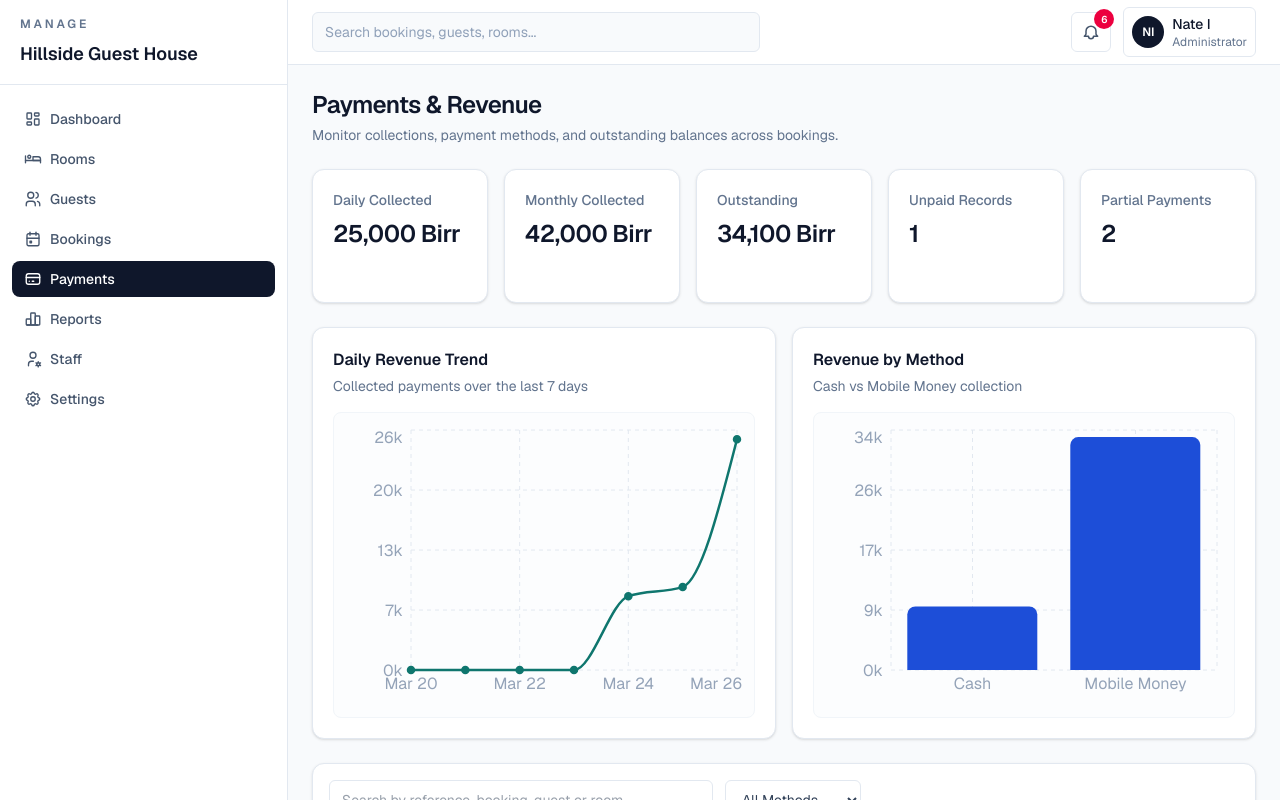
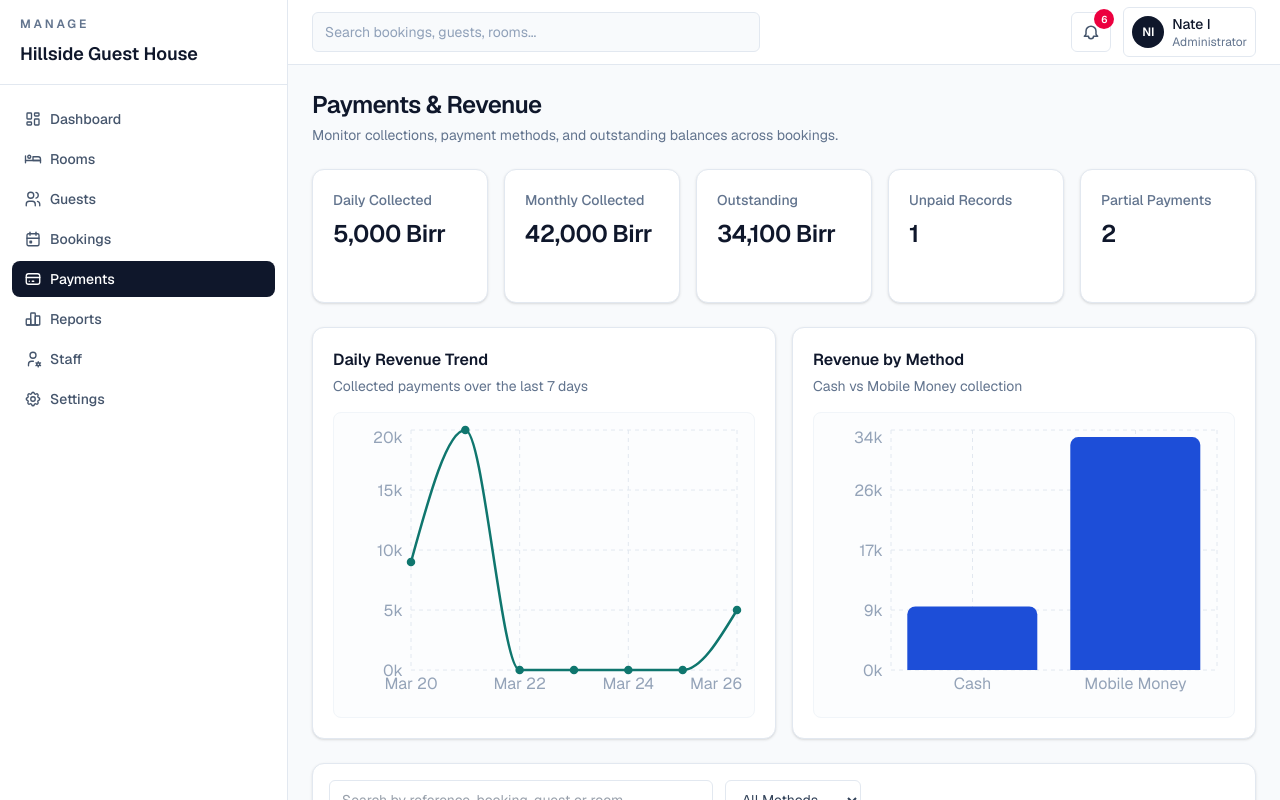
Before and after one commit to Nate-Workspace/pension-management, a Next.js app: page /payments in a window 1280 px wide. Shown: the top 800 px of the page. Built offline with nearby package versions, Linux system fonts and the light colour scheme.

Commit message:
fix: accurate payment calculations

```diff
--- a/components/dashboard/dashboard-overview.tsx
+++ b/components/dashboard/dashboard-overview.tsx
@@ -14,7 +14,7 @@ import {
   YAxis,
 } from "recharts";
 
-import { bookings, guests, payments, rooms } from "@/data";
+import { bookings, guests, rooms } from "@/data";
 import type { BookingStatus, Room } from "@/data";
 import { ChartWrapper, DataTable, MetricCard, StatusBadge } from "@/components/ui";
 
@@ -167,23 +167,23 @@ export function DashboardOverview() {
   const guestById = useMemo(() => new Map(guests.map((guest) => [guest.id, guest])), []);
 
   const metrics = useMemo(() => {
+    const activeBookings = bookings.filter((booking) => booking.status !== "cancelled");
     const totalRooms = rooms.length;
     const occupiedRooms = rooms.filter((room) => room.status === "occupied").length;
     const availableRooms = rooms.filter((room) => room.status === "available").length;
     const cleaningRooms = rooms.filter((room) => room.status === "cleaning").length;
 
-    const todayRevenue = payments
-      .filter((payment) => payment.paidAt?.slice(0, 10) === OPERATION_DATE)
-      .reduce((sum, payment) => sum + payment.amount, 0);
+    const todayRevenue = activeBookings
+      .filter((booking) => booking.createdAt.slice(0, 10) === OPERATION_DATE)
+      .reduce((sum, booking) => sum + booking.paidAmount, 0);
 
     const monthPrefix = OPERATION_DATE.slice(0, 7);
 
-    const monthlyRevenue = payments
-      .filter((payment) => payment.paidAt?.startsWith(monthPrefix))
-      .reduce((sum, payment) => sum + payment.amount, 0);
+    const monthlyRevenue = activeBookings
+      .filter((booking) => booking.createdAt.startsWith(monthPrefix))
+      .reduce((sum, booking) => sum + booking.paidAmount, 0);
 
-    const outstandingPayments = bookings
-      .filter((booking) => booking.status !== "cancelled")
+    const outstandingPayments = activeBookings
       .reduce((sum, booking) => sum + booking.remainingAmount, 0);
 
     return {
@@ -215,9 +215,9 @@ export function DashboardOverview() {
   const revenueSeries = useMemo<RevenuePoint[]>(() => {
     return Array.from({ length: 7 }, (_, index) => {
       const day = addDays(OPERATION_DATE, index - 6);
-      const revenue = payments
-        .filter((payment) => payment.paidAt?.slice(0, 10) === day)
-        .reduce((sum, payment) => sum + payment.amount, 0);
+      const revenue = bookings
+        .filter((booking) => booking.status !== "cancelled" && booking.createdAt.slice(0, 10) === day)
+        .reduce((sum, booking) => sum + booking.paidAmount, 0);
 
       return {
         label: dateLabel(day),
--- a/components/payments/payments-management.tsx
+++ b/components/payments/payments-management.tsx
@@ -145,17 +145,21 @@ export function PaymentsManagement() {
   }, [methodFilter, paymentRows, query]);
 
   const summaries = useMemo(() => {
-    const dailyCollected = payments
-      .filter((payment) => payment.paidAt?.startsWith(OP_DAY))
-      .reduce((sum, payment) => sum + payment.amount, 0);
+    const activeBookings = bookings.filter((booking) => booking.status !== "cancelled");
 
-    const monthlyCollected = payments
-      .filter((payment) => payment.paidAt?.startsWith("2026-03"))
-      .reduce((sum, payment) => sum + payment.amount, 0);
+    const dailyCollected = activeBookings
+      .filter((booking) => booking.createdAt.slice(0, 10) === OP_DAY)
+      .reduce((sum, booking) => sum + booking.paidAmount, 0);
 
-    const unpaidCount = paymentRows.filter((row) => row.status === "unpaid").length;
-    const partialCount = paymentRows.filter((row) => row.status === "partial").length;
-    const outstandingTotal = paymentRows.reduce((sum, row) => sum + row.outstanding, 0);
+    const monthPrefix = OP_DAY.slice(0, 7);
+
+    const monthlyCollected = activeBookings
+      .filter((booking) => booking.createdAt.startsWith(monthPrefix))
+      .reduce((sum, booking) => sum + booking.paidAmount, 0);
+
+    const unpaidCount = activeBookings.filter((booking) => booking.paymentStatus === "unpaid").length;
+    const partialCount = activeBookings.filter((booking) => booking.paymentStatus === "partial").length;
+    const outstandingTotal = activeBookings.reduce((sum, booking) => sum + booking.remainingAmount, 0);
 
     return {
       dailyCollected,
@@ -164,14 +168,14 @@ export function PaymentsManagement() {
       partialCount,
       outstandingTotal,
     };
-  }, [paymentRows]);
+  }, []);
 
   const dailyTrend = useMemo<DailyPoint[]>(() => {
     return Array.from({ length: 7 }, (_, index) => {
       const day = addDays(OP_DAY, index - 6);
-      const value = payments
-        .filter((payment) => payment.paidAt?.slice(0, 10) === day)
-        .reduce((sum, payment) => sum + payment.amount, 0);
+      const value = bookings
+        .filter((booking) => booking.status !== "cancelled" && booking.createdAt.slice(0, 10) === day)
+        .reduce((sum, booking) => sum + booking.paidAmount, 0);
 
       return {
         label: toDayLabel(day),
```
